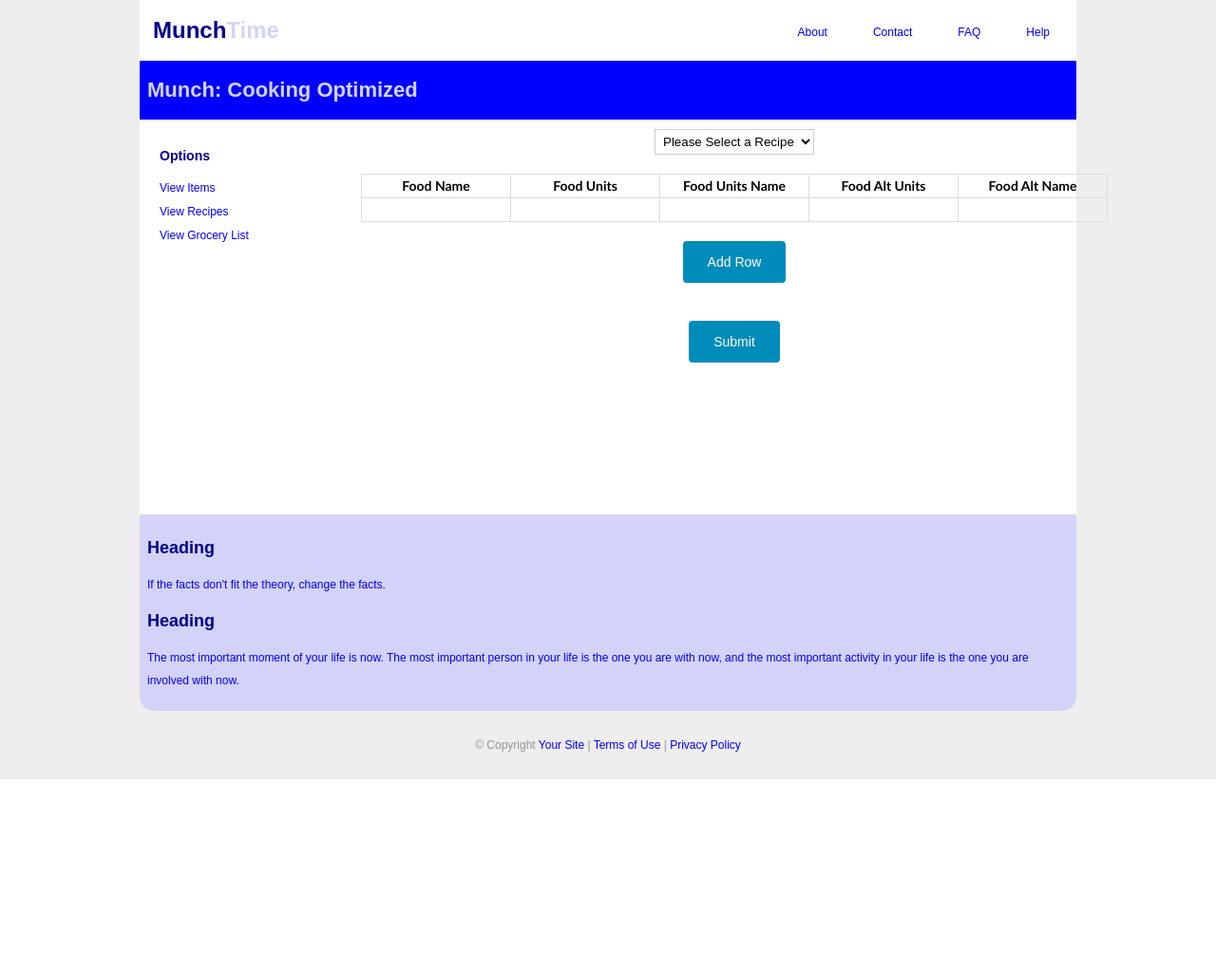
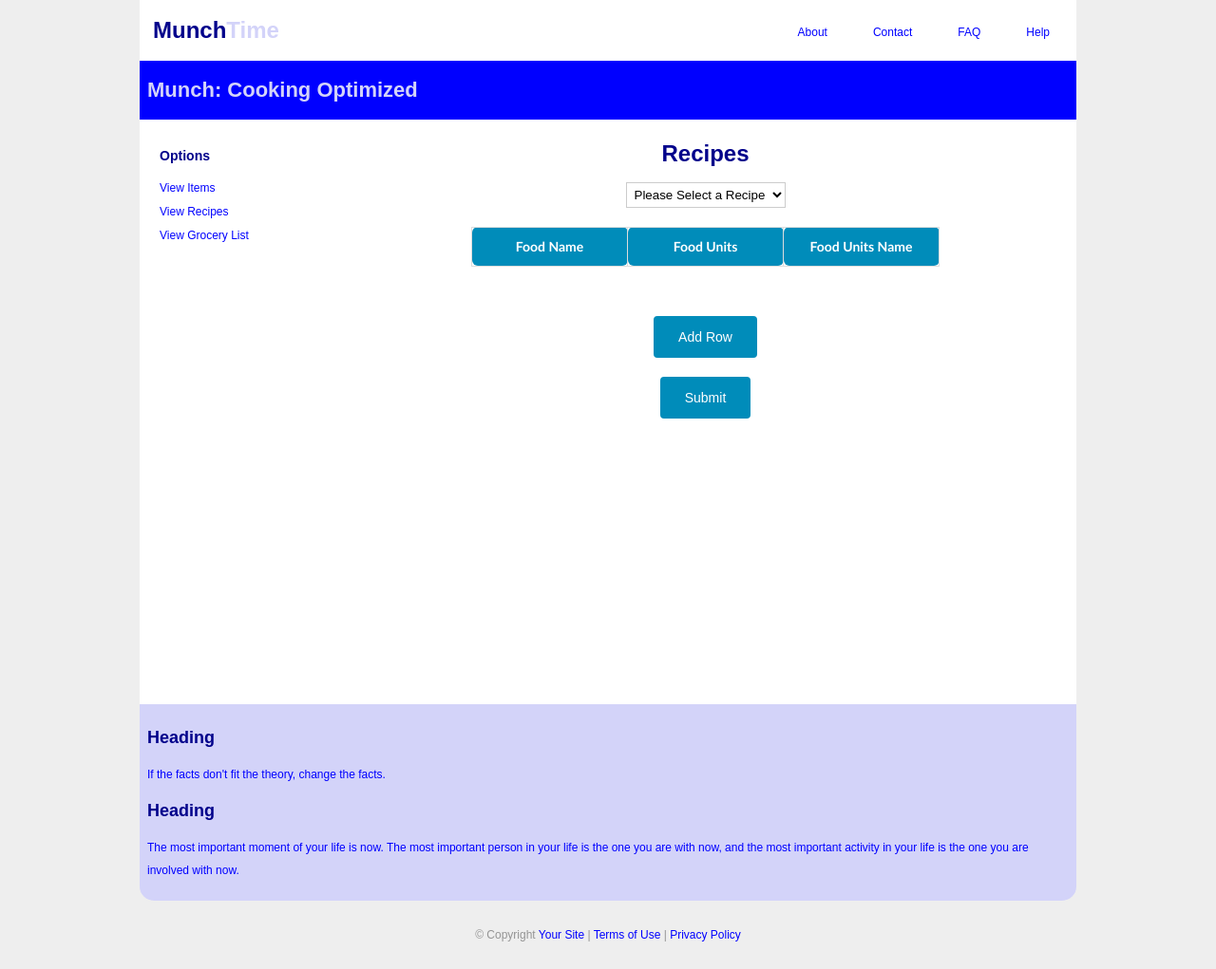
Before and after one commit to smcdonald2013/Munch, a Flask app: page /recipe_update in a window 1280 px wide. Shown: the whole page at 95% size. Before the commit the page ends 821 px from the top, so only its background shows below. Run offline with Flask 2, Linux system fonts and the light colour scheme; data that the repository does not hold is empty; some libraries are stand-ins or nearby versions.

Commit message:
Cleaner table format for recipes.html

```diff
--- a/food-app/static/outline_styles.css
+++ b/food-app/static/outline_styles.css
@@ -26,7 +26,7 @@ h1, h2, h3, h4, h5, h6 {color:darkblue;}
 #top-nav ul li.active a, #top-nav ul li a:hover { color:#d3d3f9;}
 
 /* Content */
-#content-inner { margin:0 auto; padding:8px; width:970px;height:400px;background:#fff;}
+#content-inner { margin:0 auto; padding:8px; width:970px;height:600px;background:#fff;}
 #content #contentbar { margin:0; padding:0; float:right; width:760px;}
 #content #contentbar .article { margin:0 0 24px; padding:0 20px 0 15px; }
 #content #sidebar { padding:0; float:left; width:200px;}
--- a/food-app/static/recipe_funcs.js
+++ b/food-app/static/recipe_funcs.js
@@ -35,7 +35,7 @@ function createTable(tableData) {
   var outputData = [];
   for(var i = 0; i < tableData.length; i++) {
       var input = tableData[i];
-      outputData.push([input.Food_Name, input.Food_Units,input.Food_Units_Name,input.Food_Alt_Units,input.Food_Alt_Name]);
+      outputData.push([input.Food_Name, input.Food_Units,input.Food_Units_Name]);
   }
   //Adds data to table
   var table = document.getElementById('recipe_table')
@@ -64,6 +64,11 @@ function addRow(){
     var text = document.createElement('input');
     text.setAttribute('type', 'text')
     text.setAttribute('id',"cell" + i.toString()); //This is new
+    if (i == 1) {
+      text.setAttribute('size', 4);
+    } else {
+      text.setAttribute('size', 15);
+    }
     cell.appendChild(text)
     row.appendChild(cell)
     i++;
@@ -75,8 +80,10 @@ function fill_data(data){
   var table = document.getElementById('recipe_table');
   var n_rows = table.rows.length;
   var row = table.insertRow(n_rows);
+  row.setAttribute('id',"select_row");
   var cell = document.createElement('td');
   var f = document.createElement("form");
+  f = document.createElement("form");
   f.setAttribute('onchange', "return fill_item()");
   var g = document.createElement("select");
   g.setAttribute('id',"item");
--- a/food-app/static/request_helpers.js
+++ b/food-app/static/request_helpers.js
@@ -60,7 +60,7 @@ function load_table(tableData){
       text.setAttribute('type', 'text')
       text.value = cellData
       text.innerHTML = cellData
-      text.setAttribute('size', cellData.toString().length+2);
+      text.setAttribute('size', cellData.toString().length);
       cell.appendChild(text);
       row.appendChild(cell);
     });
--- a/food-app/static/styles.css
+++ b/food-app/static/styles.css
@@ -27,6 +27,8 @@ input[type=button], input[type=submit] {
 
 .btn_small:hover {box-shadow: 0 9px 12px 0 rgba(0,0,0,0.24), 0 17px 50px 0 rgba(0,0,0,0.19);}
 
+#addRowBtn {margin: 20px 0px 0px;}
+
 .disabled {
     opacity: 0.6;
     cursor: not-allowed;
@@ -40,11 +42,12 @@ input[type=text] {
     padding: 0px;
     border: 0px;
     background-color: transparent;
+    text-align: left;
 }
 
 table {
     font-family: "Trebuchet MS", Arial, Helvetica, sans-serif;
-    font-size: 12px;
+    font-size: 14px;
     font-weight: bold;
     table-layout: auto;
     border-spacing: 0px;
@@ -55,19 +58,9 @@ table {
     color: black;
 }
 
-td, th {
+th {
     border: 1px solid #ddd;
-    padding: 0px;
     margin: 0px;
-    font-size: 14px;
-}
-
-tr:nth-child(even){background-color: #f2f2f2;}
-tr:hover {background-color: #ddd;}
-
-#grocery_table {border-collapse: separate;}
-
-#grocery_table th {
     padding-top: 8px;
     padding-bottom: 8px;
     text-align: center;
@@ -76,13 +69,31 @@ tr:hover {background-color: #ddd;}
     color: white;
 }
 
+td {
+    padding: 4px;
+    margin: 0px;
+}
+
+tr:nth-child(even){background-color: #f2f2f2;}
+tr:hover {background-color: #ddd;}
+
+#recipe_table tr td:nth-child(2) {
+    text-align: right;
+}
+
+#grocery_table {border-collapse: separate;}
+
 #recipe_table {border-collapse: collapse;}
 
 #item_table {border-collapse: separate;}
 
 #item_table td {
-    padding: 4px;
+    border: 1px solid #ddd;
 }
+
+#select_row {background-color: white;}
+
+#item {margin: 2px;}
 
 .heading {
     font-family: "Trebuchet MS", Arial, Helvetica, sans-serif;
--- a/food-app/templates/recipe_update.html
+++ b/food-app/templates/recipe_update.html
@@ -6,6 +6,11 @@
 <script>window.onload = make_request("/recipes", load_data);</script>
 
 <div class="content">
+
+  <div class='content'>
+    <h1>Recipes</h1>
+  </div>
+
   <div class="content">
     <form onchange="return fill_selection()">
       <select id="item_list">
@@ -25,26 +30,23 @@
       <th>Food Name</th>
       <th>Food Units</th>
       <th>Food Units Name</th>
-      <th>Food Alt Units</th>
-      <th>Food Alt Name</th>
     </tr>
     <tbody>
         <tr>
-        <td><INPUT TYPE="TEXT" NAME="Food_Name" SIZE="20" id='fn'></td>
-        <td><INPUT TYPE="TEXT" NAME="Food_Units" SIZE="20" id='fu'></td>
-        <td><INPUT TYPE="TEXT" NAME="Food_Units_Name" SIZE="20" id='fun'></td>
-        <td><INPUT TYPE="TEXT" NAME="Food_Alt_Units" SIZE="20" id='fau'></td>
-        <td><INPUT TYPE="TEXT" NAME="Food_Alt_Name" SIZE="20" id='fan'></td>
+        <td><input type="text" name="Food_Name" size="20" id='fn'></td>
+        <td><input type="text" name="Food_Units" size="20" id='fu'></td>
+        <td><input type="text" name="Food_Units_Name" size="20" id='fun'></td>
         </tr>
     </tbody>
     </table>
   </form>
 
   <div class="content">
-    <input id="clickMe" type="button" class="btn_small" value="Add Row" onclick="addRow();">
+    <input id="addRowBtn" type="button" class="btn_small" value="Add Row" onclick="addRow();">
   </div>
+
   <div class="content">
-    <input form ="recipe_form" type="submit" class="btn_small" value="Submit">
+    <input form="recipe_form" type="submit" class="btn_small" value="Submit">
   </div>
 </div>
 {% endblock %}
```
